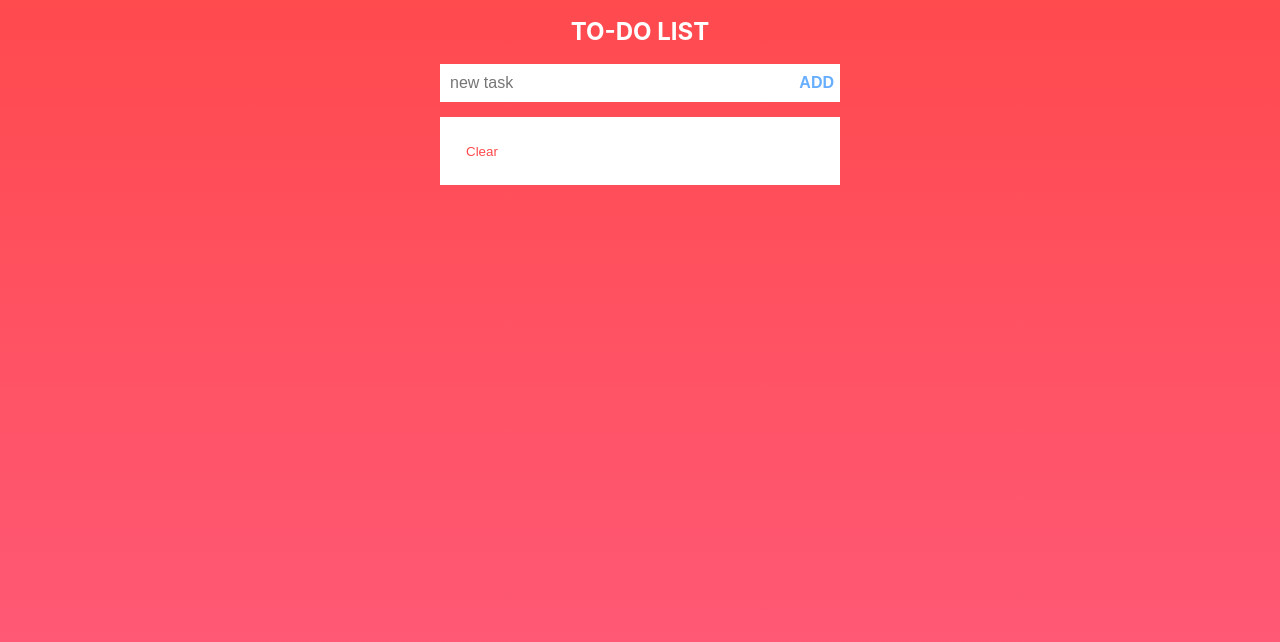
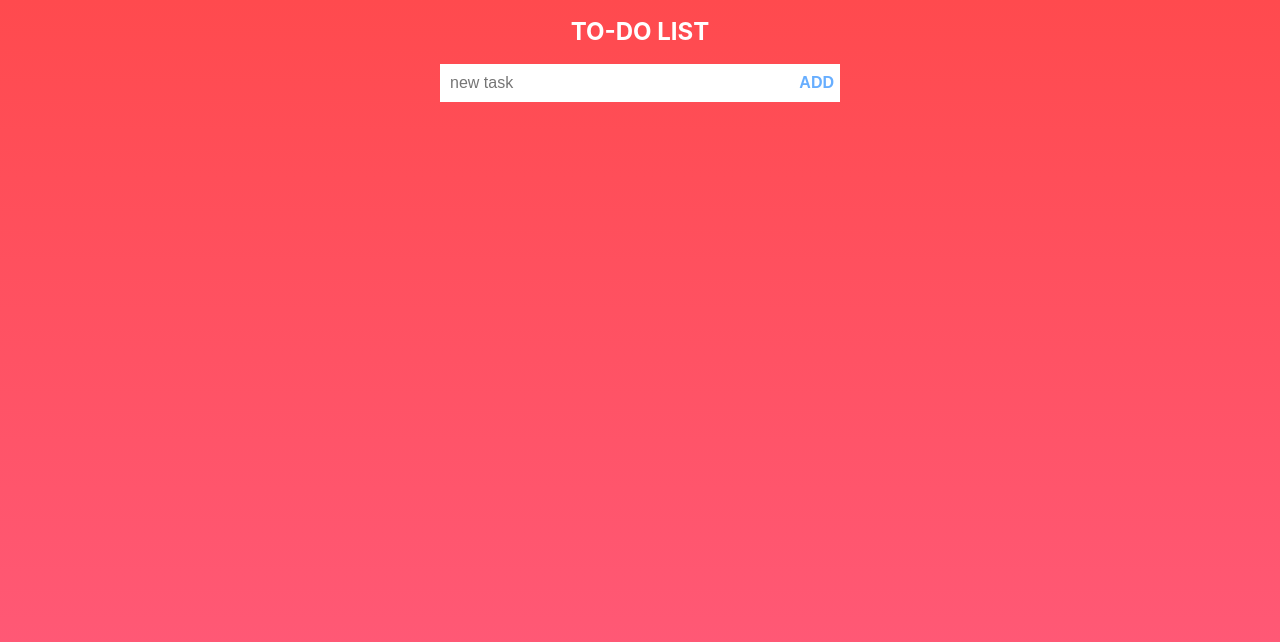
Before and after one commit to Zhezha02/todo-react-app, a React (Create React App) app: page / in a window 1280 px wide. Shown: the top 642 px of the page. Built offline with nearby package versions, Linux system fonts and the light colour scheme.

Commit message:
Fix ToDoList display

```diff
--- a/src/components/TaskItem/index.jsx
+++ b/src/components/TaskItem/index.jsx
@@ -5,8 +5,7 @@ import styles from './TaskItem.module.scss';
 import cx from 'classnames';
 
 const TaskItem = props => {
-  const [isChecked, setIsChecked] = useState('');
-  console.log(isChecked);
+  const [isChecked, setIsChecked] = useState(false);
   const {
     id,
     input: { taskValue, isDone },
--- a/src/components/ToDoList/index.jsx
+++ b/src/components/ToDoList/index.jsx
@@ -26,7 +26,7 @@ const ToDoList = props => {
 };
 
 ToDoList.propTypes = {
-  toDoInputs: PropTypes.array.isRequired,
+  toDoInputs: PropTypes.object.isRequired,
   clearToDoList: PropTypes.func,
 };
 
--- a/src/pages/ToDoListPage/index.jsx
+++ b/src/pages/ToDoListPage/index.jsx
@@ -25,7 +25,6 @@ const ToDoListPage = props => {
     newTasks.delete(id);
     setTasks(newTasks);
   };
-
   const clearToDoList = () => setTasks(new Map());
 
   return (
@@ -33,12 +32,14 @@ const ToDoListPage = props => {
       <h1 className={styles.heading}>to-do list</h1>
       <div className={styles.container}>
         <TaskInput onSubmit={addTasks} />
+        {[...tasks].length !== 0 && (
           <ToDoList
             toDoInputs={tasks}
             switchIsDone={switchIsDone}
             deleteTask={deleteTask}
             clearToDoList={clearToDoList}
           />
+        )}
       </div>
     </div>
   );
```
Lines whose indentation alone changed are shown as unchanged.
